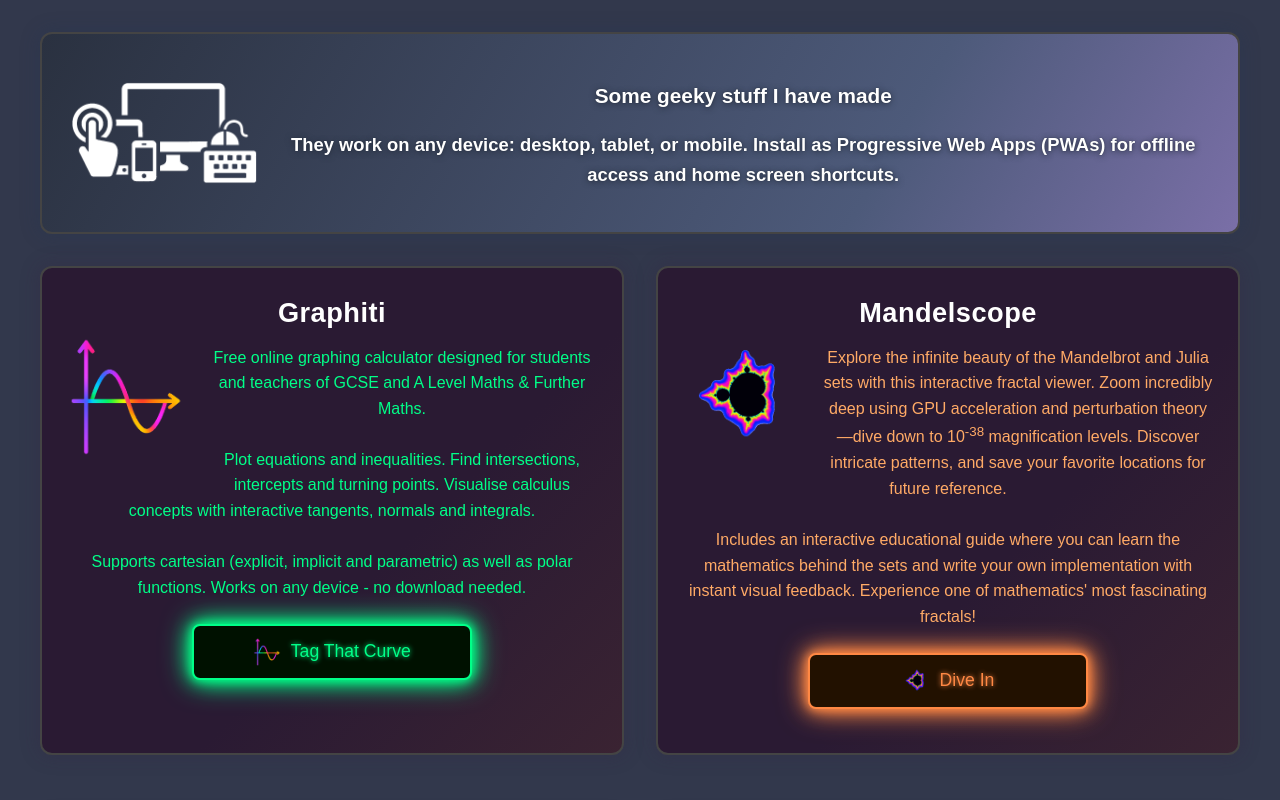
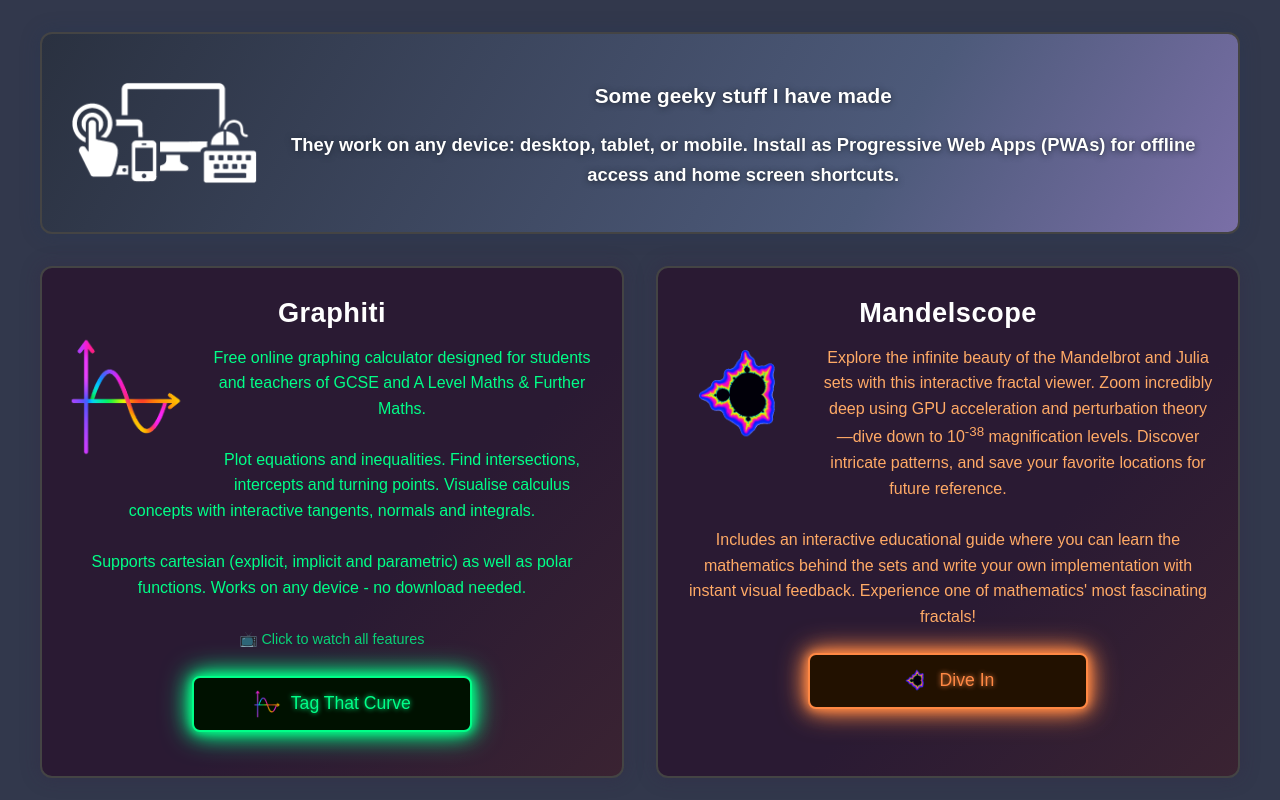
Before and after one commit to korovatron/korovatron.github.io, a plain HTML site: page index.html in a window 1280 px wide. Shown: the top 800 px of the page. Drawn offline with Linux system fonts and the light colour scheme.

Commit message:
Add YouTube video link to Graphiti tile

```diff
--- a/index.html
+++ b/index.html
@@ -505,7 +505,7 @@
                         title: "Graphiti",
                         image: "images/icons/graphitiIcon.png",
                         alt: "Graphiti Icon",
-                        description: "Free online graphing calculator designed for students and teachers of GCSE and A Level Maths & Further Maths.<br><br>Plot equations and inequalities. Find intersections, intercepts and turning points. Visualise calculus concepts with interactive tangents, normals and integrals.<br><br>Supports cartesian (explicit, implicit and parametric) as well as polar functions. Works on any device - no download needed.",
+                        description: "Free online graphing calculator designed for students and teachers of GCSE and A Level Maths & Further Maths.<br><br>Plot equations and inequalities. Find intersections, intercepts and turning points. Visualise calculus concepts with interactive tangents, normals and integrals.<br><br>Supports cartesian (explicit, implicit and parametric) as well as polar functions. Works on any device - no download needed.<br><br><a href='https://www.youtube.com/watch?v=DVhl1wcOLL8&t=120s' target='_blank' style='color:#00ff88;font-size:0.9em;opacity:0.8;'>📺 Click to watch all features</a>",
                         color: "#00ff88",
                         buttonText: "<img src='images/icons/graphitiIcon.png' style='width:28px;height:28px;vertical-align:middle;margin-right:5px;'> Tag That Curve",
                         buttonClass: "green",
```
